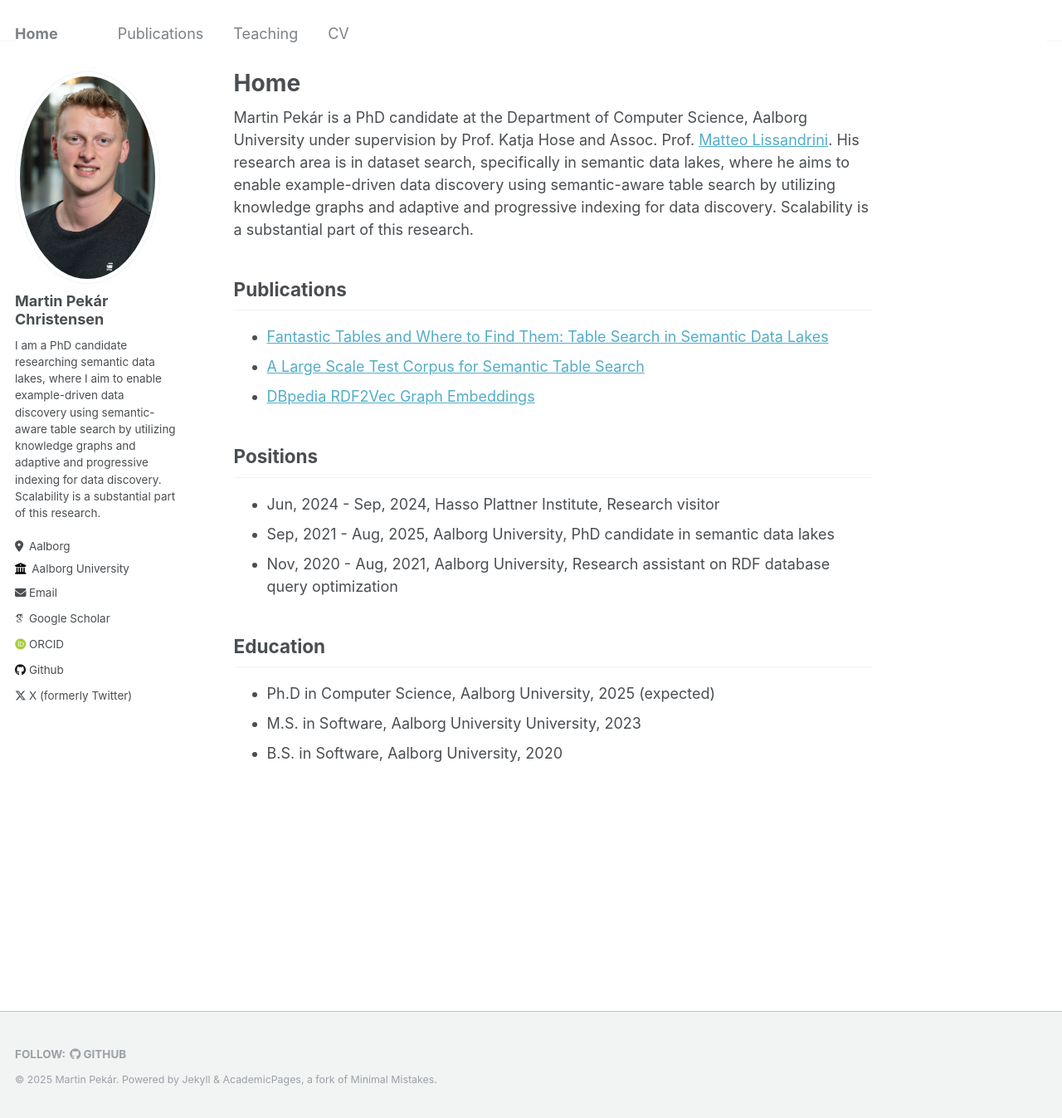
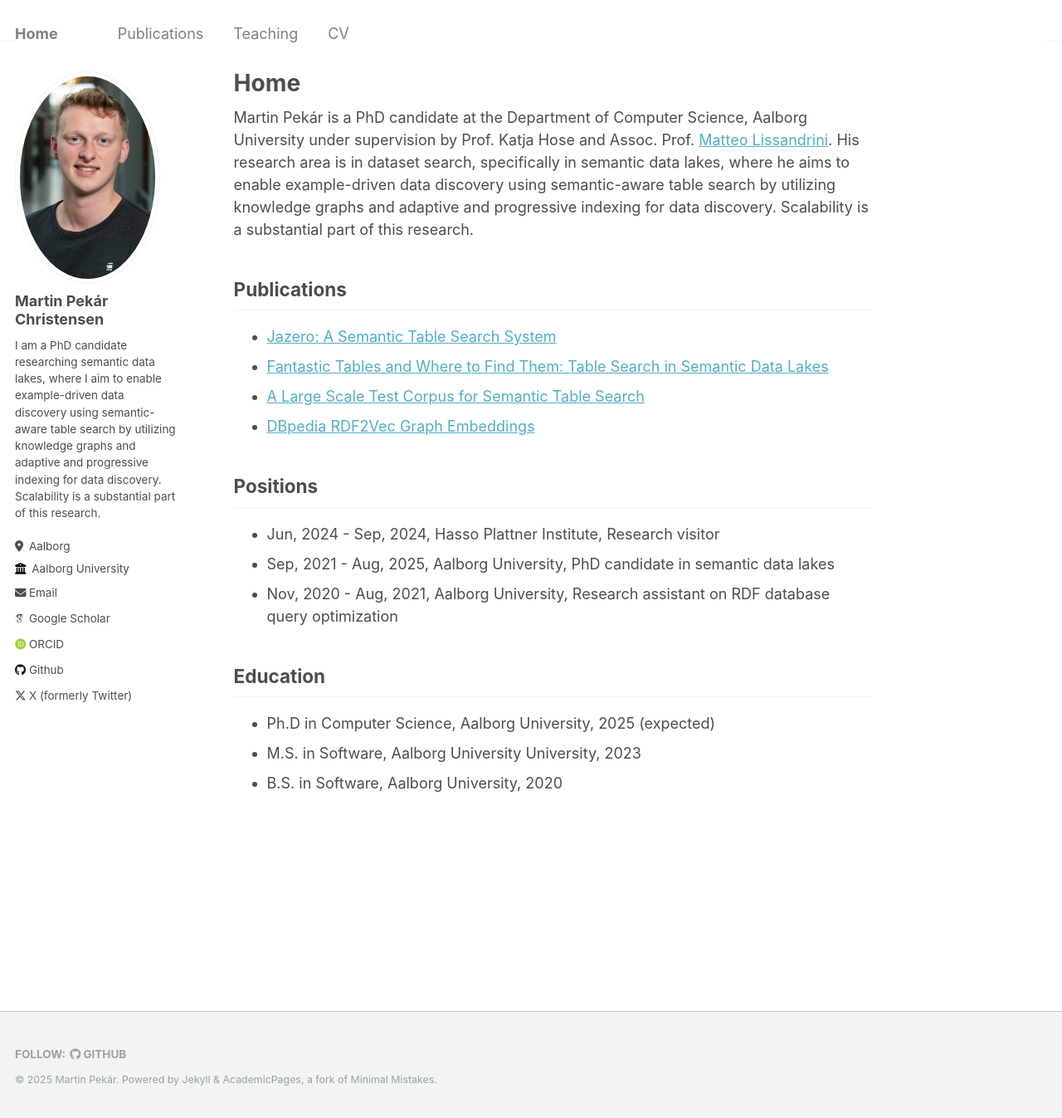
Before and after one commit to MrPekar98/mrpekar98.github.io, a Jekyll site: the page built from _pages/about.md, in a window 1280 px wide and 1347 px high. Shown: the whole window at 83% size. Built offline with Jekyll 4.4.1, drawn with Linux system fonts in a browser that asks for light colours; some web fonts are replaced.

Commit message:
Update about.md

```diff
--- a/_pages/about.md
+++ b/_pages/about.md
@@ -13,6 +13,7 @@ Scalability is a substantial part of this research.
 
 Publications
 ------
+- [Jazero: A Semantic Table Search System](https://mrpekar98.github.io//publications/2026-05-04_jazero_a_semantic_table_search_system/)
 - [Fantastic Tables and Where to Find Them: Table Search in Semantic Data Lakes](https://mrpekar98.github.io//publications/2025-03-25_fantastic_tables_and_where_to_find_them_table_search_in_semantic_data_lakes/)
 - [A Large Scale Test Corpus for Semantic Table Search](https://mrpekar98.github.io//publications/2024-07-14_a_large_scale_test_corpus_for_semantic_table_search/)
 - [DBpedia RDF2Vec Graph Embeddings](https://mrpekar98.github.io//publications/2022_DBpedia_RDF2Vec_Graph_Embeddings/)
```
